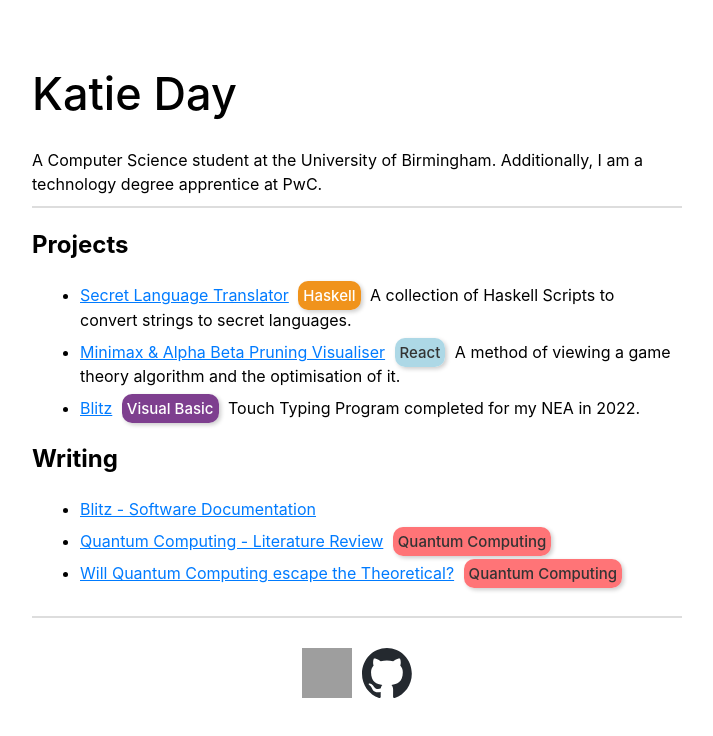
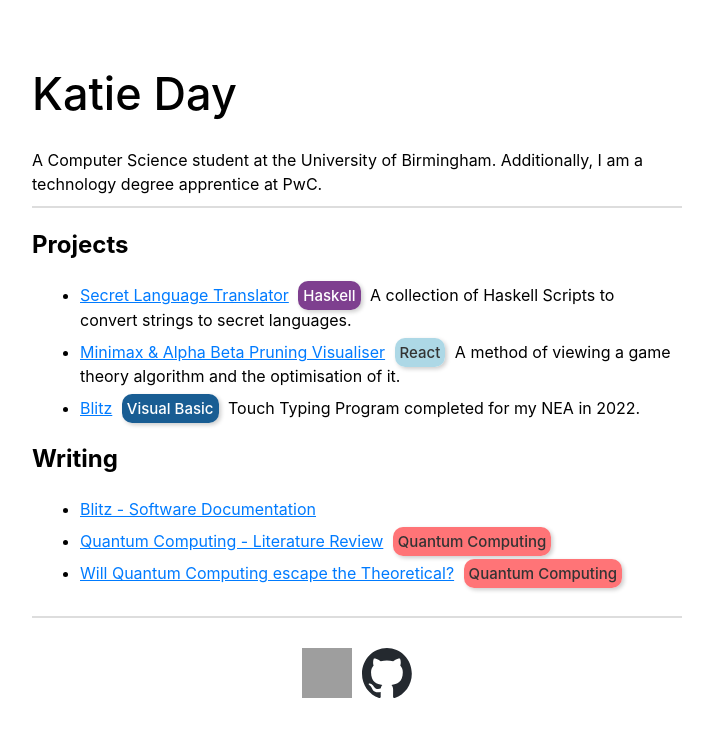
Before and after one commit to kd-000/kd-000.github.io, a React (Create React App) app: page / in a window 1280 px wide. Shown: the top 736 px of the page, without its empty margins (283-996 px from the left). Built offline with nearby package versions, Linux system fonts and the light colour scheme; grey boxes are pictures that could not be loaded.

Commit message:
Added Haskell Tag

```diff
--- a/src/components/tag.js
+++ b/src/components/tag.js
@@ -22,7 +22,7 @@ function Tag({type}) {
               break;
               case 'haskell':
                 setName("Haskell")
-                setClassName("tag-java")
+                setClassName("tag-haskell")
               break;
               case 'qc':
                 setName("Quantum Computing")
--- a/src/css/App.css
+++ b/src/css/App.css
@@ -49,7 +49,7 @@ a {
   margin: 8px;
 }
 
-.tag-vb {
+.tag-haskell {
   width: fit-content;
   background-color: #7E3F8F;
   color: white;
@@ -88,9 +88,9 @@ a {
   font-size: calc(100% - 1px);
 }
 
-.tag-java {
+.tag-vb {
   width: fit-content;
-  background-color: #f0931c;
+  background-color: #195d93;
   color: #FFF;
   font-weight: 500;
   padding: 5px;
```
